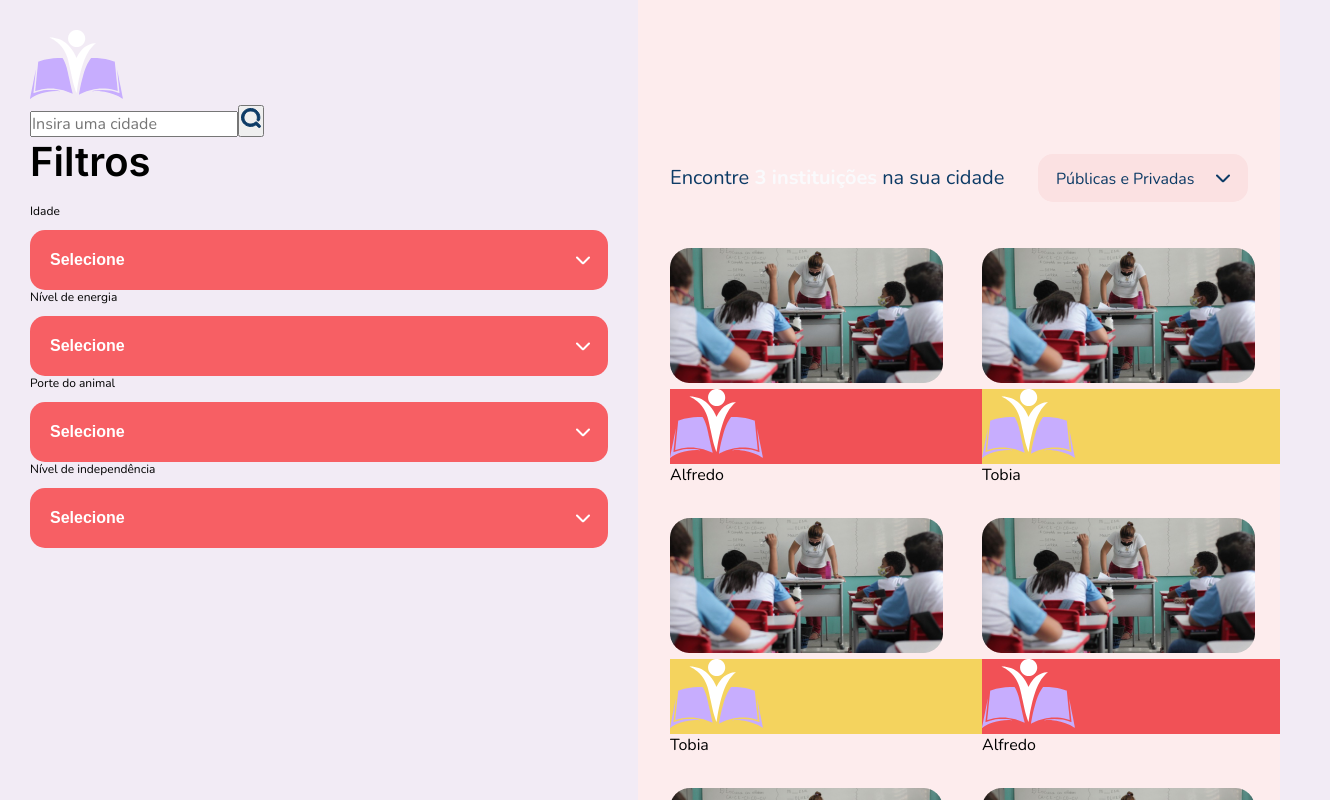
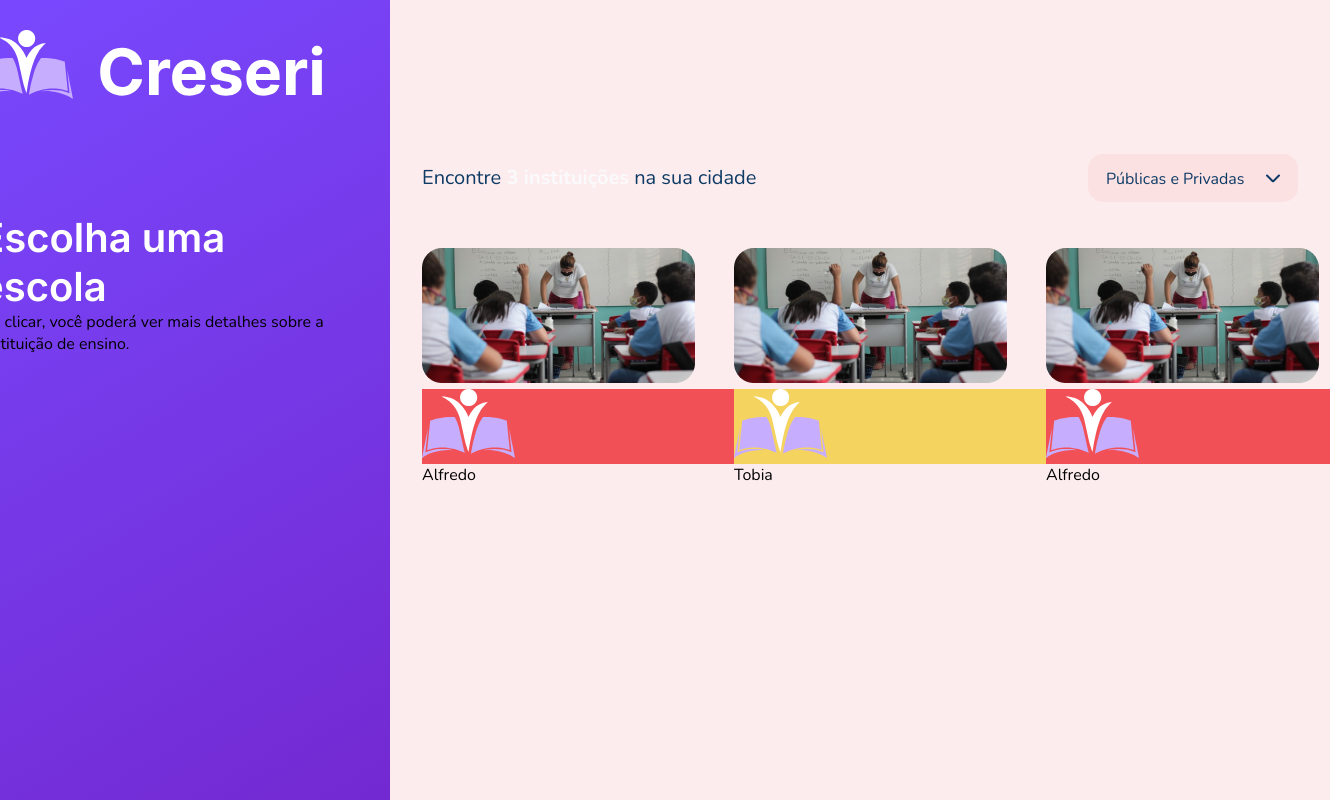
Before and after one commit to leonsk0/web, a React (Create React App) app: page /school-list in a window 1280 px wide. Shown: the whole page, 1330 px wide, since content can reach past the window. Built offline with nearby package versions, Linux system fonts and the light colour scheme.

Commit message:
estilizacao atualizada

```diff
--- a/src/components/Aside/styles.css
+++ b/src/components/Aside/styles.css
@@ -1,11 +1,12 @@
 aside {
     flex: 1;
 
-    background: var(--color-primary);
+    background: var(--background);
 
     align-items: center;
     justify-content: center;
     padding: 30px;
+    max-width: 440px;
   }
 
   div.background-image {
--- a/src/components/AsideList/index.tsx
+++ b/src/components/AsideList/index.tsx
@@ -1,72 +1,72 @@
 import { SelectList }  from '../../components/SelectList'
 
-import logo from '../../assets/images/icons/logotipo-icon.svg'
+import logo from '../../assets/images/icons/logo-icon.svg'
 import search from '../../assets/images/icons/search.svg'
 
-const ageOptions = [
-  {
-    label: 'Filhote',
-    value: 'cub',
-  },
-  {
-    label: 'Adolescente',
-    value: 'adolescent',
-  },
-  {
-    label: 'Idoso',
-    value: 'elderly',
-  },
-]
-const energyOptions = [
-  {
-    label: 'Muito baixa',
-    value: 1,
-  },
-  {
-    label: 'Baixa',
-    value: 2,
-  },
-  {
-    label: 'Média',
-    value: 3,
-  },
-  {
-    label: 'Alta',
-    value: 4,
-  },
-  {
-    label: 'Muito alta',
-    value: 5,
-  },
-]
-const sizeOptions = [
-  {
-    label: 'Pequenino',
-    value: 'small',
-  },
-  {
-    label: 'Médio',
-    value: 'medium',
-  },
-  {
-    label: 'Grande',
-    value: 'big',
-  },
-]
-const independencyOptions = [
-  {
-    label: 'Baixo',
-    value: 'low',
-  },
-  {
-    label: 'Médio',
-    value: 'medium',
-  },
-  {
-    label: 'Alto',
-    value: 'high',
-  },
-]
+// const ageOptions = [
+//   {
+//     label: 'Filhote',
+//     value: 'cub',
+//   },
+//   {
+//     label: 'Adolescente',
+//     value: 'adolescent',
+//   },
+//   {
+//     label: 'Idoso',
+//     value: 'elderly',
+//   },
+// ]
+// const energyOptions = [
+//   {
+//     label: 'Muito baixa',
+//     value: 1,
+//   },
+//   {
+//     label: 'Baixa',
+//     value: 2,
+//   },
+//   {
+//     label: 'Média',
+//     value: 3,
+//   },
+//   {
+//     label: 'Alta',
+//     value: 4,
+//   },
+//   {
+//     label: 'Muito alta',
+//     value: 5,
+//   },
+// ]
+// const sizeOptions = [
+//   {
+//     label: 'Pequenino',
+//     value: 'small',
+//   },
+//   {
+//     label: 'Médio',
+//     value: 'medium',
+//   },
+//   {
+//     label: 'Grande',
+//     value: 'big',
+//   },
+// ]
+// const independencyOptions = [
+//   {
+//     label: 'Baixo',
+//     value: 'low',
+//   },
+//   {
+//     label: 'Médio',
+//     value: 'medium',
+//   },
+//   {
+//     label: 'Alto',
+//     value: 'high',
+//   },
+// ]
 
 export function AsideList() {
   function handleSearchPets() {
@@ -82,15 +82,17 @@ export function AsideList() {
     <div className="aside-header">
       <div>
         <img src={logo} alt="" />
-        <div className="header-input">
+        {/* <div className="header-input">
           <input type="text" placeholder="Insira uma cidade" />
           <button>
             <img src={search} alt="ícone de lupa" />
           </button>
-        </div>
+        </div> */}
       </div>
     </div>
-    <div className="aside-content">
+    <h1 className="content-header">Escolha uma escola</h1>
+    <p>Ao clicar, você poderá ver mais detalhes sobre a instituição de ensino.</p>
+    {/* <div className="aside-content">
       <h1 className="content-header">Filtros</h1>
       <div className="content-filters">
         <SelectList name="age" label="Idade" options={ageOptions} />
@@ -109,7 +111,7 @@ export function AsideList() {
           options={independencyOptions}
         />
       </div>
-    </div>
+    </div> */}
   </aside>
 
   )
--- a/src/components/AsideList/styles.css
+++ b/src/components/AsideList/styles.css
@@ -3,12 +3,12 @@
 .aside-container {
   width: 392px;
   height: 100vh;
-  background-color: #f15156;
+  background-color: var(--background);
 }
 
 .aside-header {
   height: 241px;
-  background-color: #e44449;
+  background-color: var(--background);
 }
 
 .aside-header img {
@@ -36,7 +36,7 @@
   padding: 21px 16px;
   border-radius: 15px;
   background: transparent;
-  border: 1px solid #f15156;
+  border: 1px solid var(--background);
   outline: none;
 }
 
@@ -72,6 +72,10 @@
   padding: 35px 56px;
 }
 
+h1 {
+  color: var(--white-light);
+}
+
 .content-header {
   font-size: 20px;
   line-height: 34px;
--- a/src/components/FormInput/index.tsx
+++ b/src/components/FormInput/index.tsx
@@ -1,6 +1,6 @@
 /* eslint-disable jsx-a11y/label-has-associated-control */
 /* eslint-disable react/jsx-props-no-spreading */
-import React, { InputHTMLAttributes, useState } from 'react';
+import { InputHTMLAttributes, useState } from 'react';
 
 import './styles.css';
 
--- a/src/pages/CreateResponsible/index.tsx
+++ b/src/pages/CreateResponsible/index.tsx
@@ -13,6 +13,8 @@ function CreateResponsible() {
   const [password, setPassword] = useState('');
   const [name, setName] = useState('');
   const [surname, setSurname] = useState('');
+  const [cep, setCep] = useState('');
+  const [number, setNumber] = useState('');
 
   return (
     <div className='sign-page'>
@@ -28,7 +30,7 @@ function CreateResponsible() {
 
         <div className='inputs'>
           <FormInput
-            label='Nome'
+            label='Nome Completo do Responsável'
             onChange={(e) => {
               setName(e.target.value);
             }}
@@ -36,11 +38,27 @@ function CreateResponsible() {
             isPassword={false}
           />
           <FormInput
-            label='Sobrenome'
+            label='Nome Completo do filho'
             onChange={(e) => {
               setSurname(e.target.value);
             }}
             value={surname}
+            isPassword={false}
+          />
+          <FormInput
+            label='Cep'
+            onChange={(e) => {
+              setCep(e.target.value);
+            }}
+            value={cep}
+            isPassword={false}
+          />
+          <FormInput
+            label='Número da residência'
+            onChange={(e) => {
+              setNumber(e.target.value);
+            }}
+            value={number}
             isPassword={false}
           />
           <FormInput
--- a/src/pages/CreateResponsible/styles.css
+++ b/src/pages/CreateResponsible/styles.css
@@ -5,7 +5,7 @@
   }
 
   .sign-form {
-    background: var(--color-background);
+    background: var(--white-dark);
     flex: 1;
 
     display: flex;
@@ -26,7 +26,7 @@
 
   .sign-form .title-container h2 {
     font: 700 3rem Poppins;
-    color: var(--color-text-title);
+    color: var(--purple);
     margin-bottom: 2rem;
   }
 
@@ -58,8 +58,8 @@
   .sign-form .button-container button {
     width: 100%;
     height: 5.6rem;
-    background: var(--color-secundary);
-    color: var(--color-button-text);
+    background: var(--green);
+    color: var(--white-light);
     border: 0;
     border-radius: 0.8rem;
     cursor: pointer;
@@ -73,12 +73,13 @@
     outline: 0;
   }
   button:hover {
-    background: var(--color-secundary-dark);
+    background: var(--green-dark);
   }
 
   .aside-wrapper {
     flex: 1;
     min-height: 100vh;
+    background: var(--background);
   }
 
   .aside-wrapper aside {
--- a/src/pages/Landing/styles.css
+++ b/src/pages/Landing/styles.css
@@ -32,7 +32,8 @@
 }
 
 h1 {
-  margin-bottom: 18px;
+  margin-top: 100px;
+  color: var(--white-light);
 
   font: 600 4rem Inter;
 }
--- a/src/pages/ListSchool/index.tsx
+++ b/src/pages/ListSchool/index.tsx
@@ -33,11 +33,6 @@ export function ListSchool() {
         <Card path={dog} type="dog" name="Alfredo" />
         <Card path={dog} type="cat" name="Tobia" />
         <Card path={dog} type="dog" name="Alfredo" />
-        <Card path={dog} type="cat" name="Tobia" />
-        <Card path={dog} type="dog" name="Alfredo" />
-        <Card path={dog} type="cat" name="Tobia" />
-        <Card path={dog} type="dog" name="Alfredo" />
-        <Card path={dog} type="cat" name="Tobia" />
       </div>
     </div>
   </div>
```
